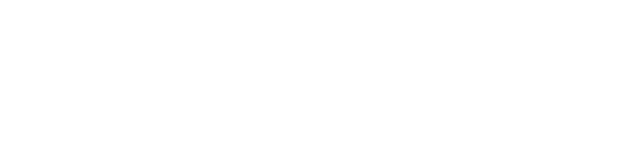
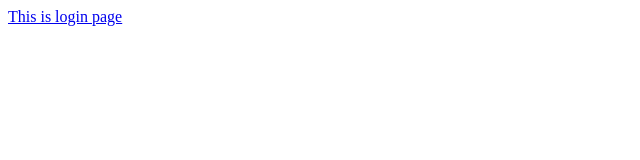
Before and after one commit to mfikriim/origin, a plain HTML site: page index.html in a window 1280 px wide. Shown: the whole page, without its empty margins (0-640 px from the left). Drawn offline with Linux system fonts and the light colour scheme.

Commit message:
chore: adding login page link

```diff
--- a/index.html
+++ b/index.html
@@ -6,6 +6,6 @@
     <title>Testing Gitflow</title>
 </head>
 <body>
-
+    <a href="login.html">This is login page</a>
 </body>
 </html>
```
